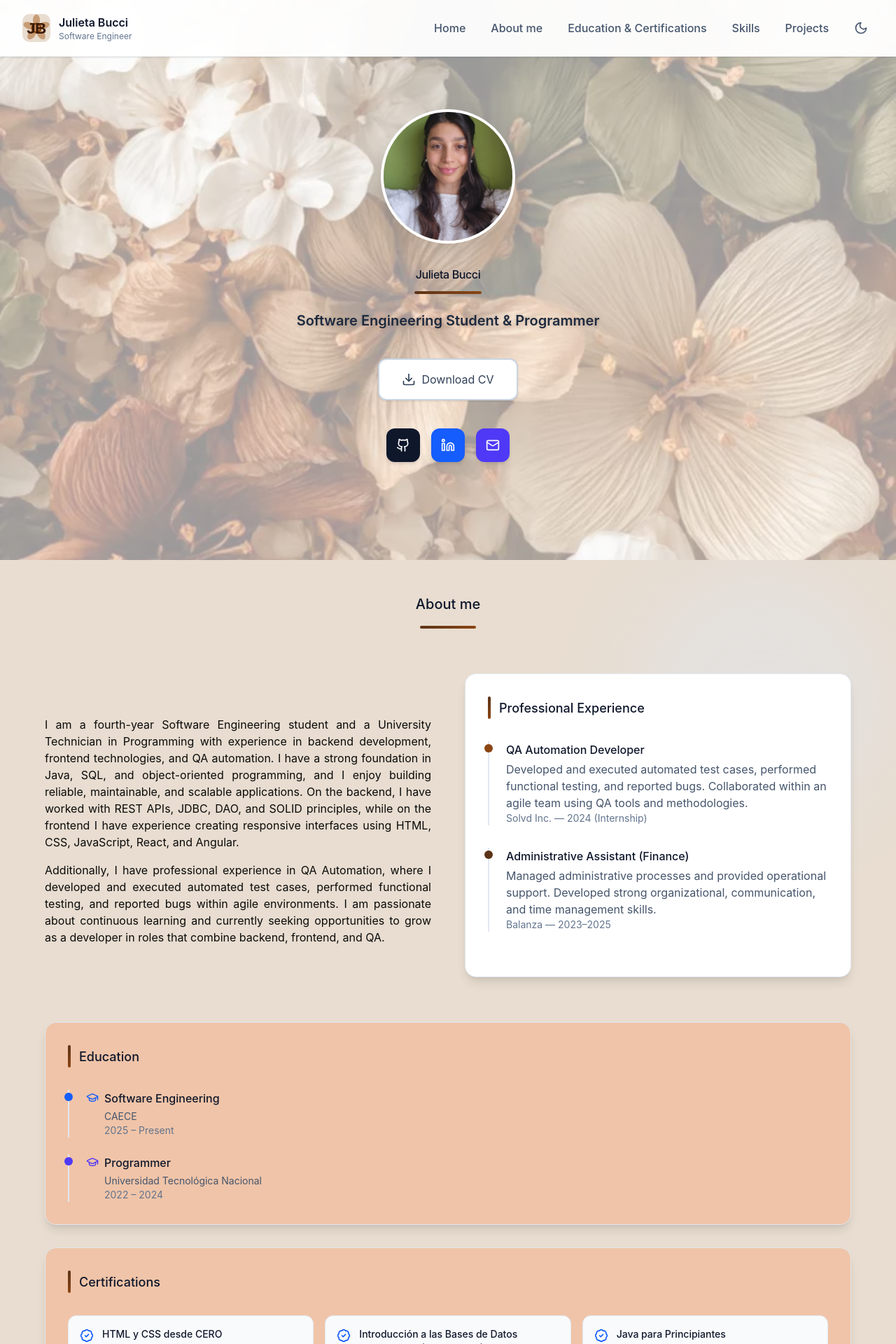
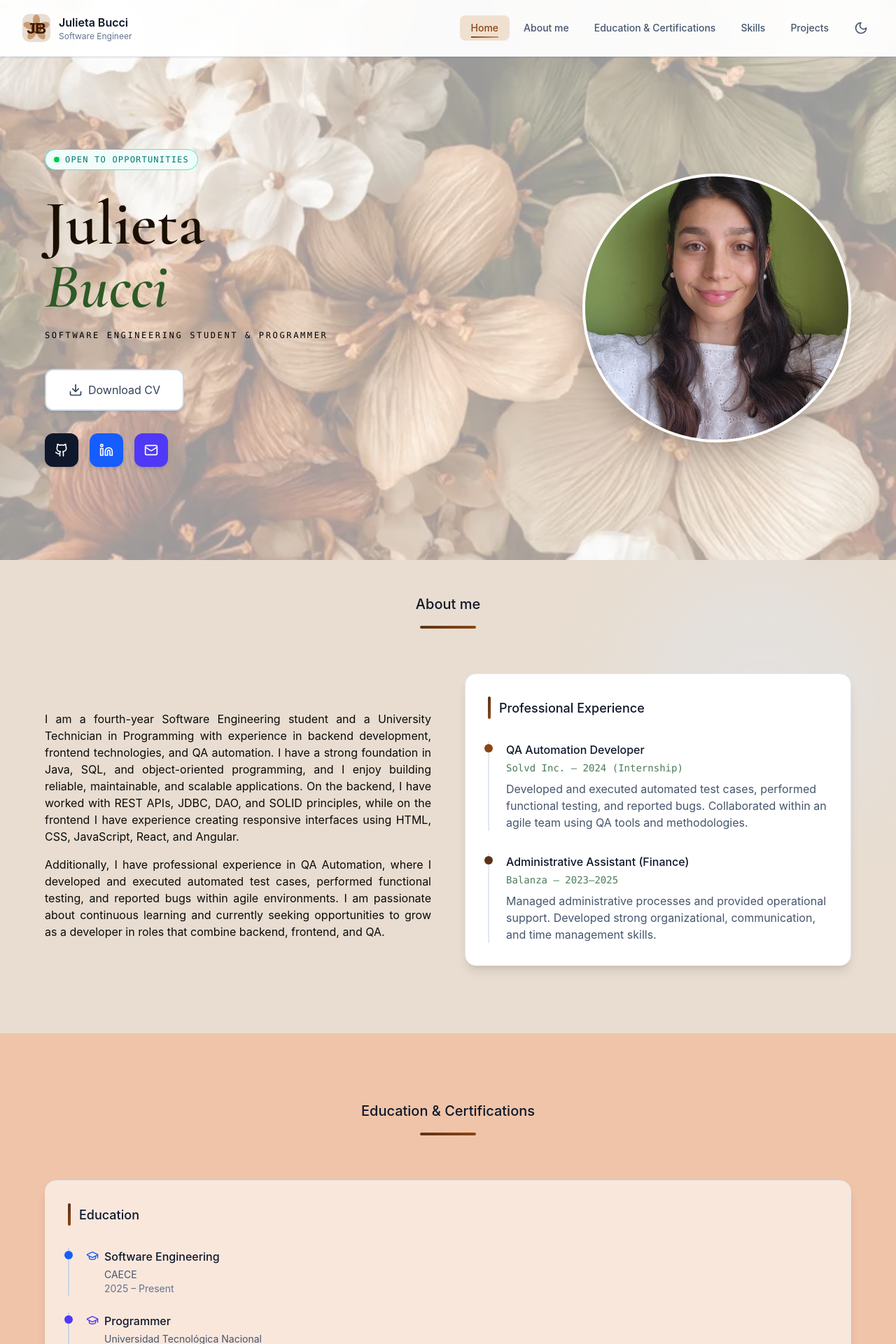
Before and after one commit to julibucci/PersonalPage, a React (Vite) app: page / in a window 1280 px wide. Shown: the top 1920 px of the page at 70% size. Built offline with nearby package versions, Linux system fonts and the light colour scheme.

Commit message:
Improved visual effects

```diff
--- a/index.html
+++ b/index.html
@@ -6,6 +6,9 @@
       <meta name="viewport" content="width=device-width, initial-scale=1.0" />
       <link rel="icon" type="image/svg+xml" href="/favicon.svg" />
       <title>Julieta Bucci — Software Engineer</title>
+      <link rel="preconnect" href="https://fonts.googleapis.com">
+      <link rel="preconnect" href="https://fonts.gstatic.com" crossorigin>
+      <link href="https://fonts.googleapis.com/css2?family=Cormorant+Garamond:ital,wght@0,600;1,600&display=swap" rel="stylesheet">
       <style>html, body { height: 100%; margin: 0; } #root { height: 100%; }</style>
     </head>
 
--- a/src/app/components/About.tsx
+++ b/src/app/components/About.tsx
@@ -1,8 +1,9 @@
 import { BadgeCheck, ExternalLink, GraduationCap } from 'lucide-react';
 
 export function About() {
-
   return (
+    <>
+      {/* About Me + Professional Experience */}
       <section id="sobre-mi" className="pt-12 pb-24 px-4 sm:px-6 lg:px-8 bg-[#e8ddd0] dark:bg-slate-900 relative overflow-hidden">
         <div className="absolute top-0 right-0 w-96 h-96 bg-blue-100 dark:bg-blue-900/20 rounded-full filter blur-3xl opacity-30" />
         <div className="max-w-6xl mx-auto relative z-10">
@@ -11,13 +12,12 @@ export function About() {
             <div className="h-1 w-20 bg-gradient-to-r from-[#5C3317] to-[#8B4513] mx-auto rounded-full" />
           </div>
 
-        <div className="grid md:grid-cols-2 gap-12 items-center mb-16">
+          <div className="grid md:grid-cols-2 gap-12 items-center">
             <div>
               <p className="text-foreground mb-4"></p>
               <p className="text-foreground mb-4 text-justify">
                 I am a fourth-year Software Engineering student and a University Technician in Programming with experience in backend development, frontend technologies, and QA automation. I have a strong foundation in Java, SQL, and object-oriented programming, and I enjoy building reliable, maintainable, and scalable applications. On the backend, I have worked with REST APIs, JDBC, DAO, and SOLID principles,
                 while on the frontend I have experience creating responsive interfaces using HTML, CSS, JavaScript, React, and Angular.
-
               </p>
               <p className="text-foreground text-justify">
                 Additionally, I have professional experience in QA Automation, where I developed and executed automated test cases, performed functional
@@ -35,32 +35,37 @@ export function About() {
                 <div className="relative pl-6 border-l-2 border-slate-200 dark:border-slate-600">
                   <div className="absolute left-0 top-1 w-3 h-3 bg-[#8B4513] rounded-full -translate-x-[7px]" />
                   <h4 className="text-slate-900 dark:text-white mb-1">QA Automation Developer</h4>
+                  <p className="text-sm font-mono text-[#4a7c59] dark:text-[#6aaa80] mb-2">Solvd Inc. — 2024 (Internship)</p>
                   <p className="text-slate-600 dark:text-slate-300">Developed and executed automated test cases, performed functional testing, and reported bugs. Collaborated within an agile team using QA tools and methodologies.</p>
-                <p className="text-sm text-slate-500 dark:text-slate-400">Solvd Inc. — 2024 (Internship)</p>
                 </div>
                 <div className="relative pl-6 border-l-2 border-slate-200 dark:border-slate-600">
                   <div className="absolute left-0 top-1 w-3 h-3 bg-[#5C3317] rounded-full -translate-x-[7px]" />
                   <h4 className="text-slate-900 dark:text-white mb-1">Administrative Assistant (Finance)</h4>
+                  <p className="text-sm font-mono text-[#4a7c59] dark:text-[#6aaa80] mb-2">Balanza — 2023–2025</p>
                   <p className="text-slate-600 dark:text-slate-300">Managed administrative processes and provided operational support. Developed strong organizational, communication, and time management skills.</p>
-                <p className="text-sm text-slate-500 dark:text-slate-400">Balanza — 2023–2025</p>
-              </div>
-              <div className="relative pl-6 border-l-2 border-slate-200 dark:border-slate-600">
-
-
-
-
                 </div>
               </div>
             </div>
           </div>
+        </div>
+      </section>
 
-        <div id="education" className="bg-[#f0c4a8] dark:bg-slate-800 rounded-2xl p-8 border border-slate-200 dark:border-slate-700 shadow-lg mb-8">
+      {/* Education & Certifications */}
+      <section id="education" className="py-24 px-4 sm:px-6 lg:px-8 bg-[#f0c4a8] dark:bg-slate-800 relative overflow-hidden">
+        <div className="absolute bottom-0 left-0 w-96 h-96 bg-[#8B4513]/10 rounded-full filter blur-3xl" />
+        <div className="max-w-6xl mx-auto relative z-10">
+          <div className="text-center mb-16">
+            <h2 className="text-slate-900 dark:text-white mb-4">Education & Certifications</h2>
+            <div className="h-1 w-20 bg-gradient-to-r from-[#5C3317] to-[#8B4513] mx-auto rounded-full" />
+          </div>
+
+          <div className="bg-white/60 dark:bg-slate-700/50 rounded-2xl p-8 border border-slate-200 dark:border-slate-600 shadow-lg mb-8">
             <h3 className="text-slate-900 dark:text-white mb-8 flex items-center gap-3">
               <div className="w-1 h-8 bg-gradient-to-b from-[#5C3317] to-[#8B4513] rounded-full" />
               Education
             </h3>
             <div className="space-y-6">
-            <div className="relative pl-6 border-l-2 border-slate-200 dark:border-slate-600">
+              <div className="relative pl-6 border-l-2 border-slate-300 dark:border-slate-600">
                 <div className="absolute left-0 top-1 w-3 h-3 bg-blue-600 rounded-full -translate-x-[7px]" />
                 <div className="flex items-start gap-2">
                   <GraduationCap className="text-blue-600 dark:text-blue-400 flex-shrink-0 mt-0.5" size={18} />
@@ -71,7 +76,7 @@ export function About() {
                   </div>
                 </div>
               </div>
-            <div className="relative pl-6 border-l-2 border-slate-200 dark:border-slate-600">
+              <div className="relative pl-6 border-l-2 border-slate-300 dark:border-slate-600">
                 <div className="absolute left-0 top-1 w-3 h-3 bg-indigo-600 rounded-full -translate-x-[7px]" />
                 <div className="flex items-start gap-2">
                   <GraduationCap className="text-indigo-600 dark:text-indigo-400 flex-shrink-0 mt-0.5" size={18} />
@@ -85,7 +90,7 @@ export function About() {
             </div>
           </div>
 
-        <div id="certifications" className="bg-[#f0c4a8] dark:bg-slate-800 rounded-2xl p-8 border border-slate-200 dark:border-slate-700 shadow-lg mb-16">
+          <div id="certifications" className="bg-white/60 dark:bg-slate-700/50 rounded-2xl p-8 border border-slate-200 dark:border-slate-600 shadow-lg">
             <h3 className="text-slate-900 dark:text-white mb-8 flex items-center gap-3">
               <div className="w-1 h-8 bg-gradient-to-b from-[#5C3317] to-[#8B4513] rounded-full" />
               Certifications
@@ -97,7 +102,7 @@ export function About() {
                 { name: 'Java para Principiantes', issuer: 'TodoCode Academy — Feb 2026', url: 'https://todocodeacademy.com/certificate/java-para-principiantes-7iz/' },
                 { name: 'The Complete Python Developer', issuer: 'Udemy — Oct 2025', url: 'https://www.udemy.com/certificate/UC-ad93d8fe-737a-4c67-a934-97f377761ea0/' },
               ].map((cert, index) => (
-              <div key={index} className="flex items-start gap-3 p-4 rounded-xl bg-slate-50 dark:bg-slate-700 border border-slate-200 dark:border-slate-600">
+                <div key={index} className="flex items-start gap-3 p-4 rounded-xl bg-white dark:bg-slate-700 border border-slate-200 dark:border-slate-600">
                   <BadgeCheck className="text-blue-600 dark:text-blue-400 flex-shrink-0 mt-0.5" size={20} />
                   <div className="flex-1">
                     <p className="text-slate-900 dark:text-white font-medium text-sm">{cert.name}</p>
@@ -118,8 +123,8 @@ export function About() {
               ))}
             </div>
           </div>
-
         </div>
       </section>
+    </>
   );
 }
--- a/src/app/components/Header.tsx
+++ b/src/app/components/Header.tsx
@@ -1,10 +1,28 @@
 import { Menu, X, Sun, Moon } from 'lucide-react';
-import { useState } from 'react';
+import { useState, useEffect } from 'react';
 import { useTheme } from 'next-themes';
+
+const sections = ['inicio', 'sobre-mi', 'education', 'habilidades', 'proyectos'];
 
 export function Header() {
   const [isMenuOpen, setIsMenuOpen] = useState(false);
+  const [activeSection, setActiveSection] = useState('inicio');
   const { theme, setTheme } = useTheme();
+
+  useEffect(() => {
+    const handleScroll = () => {
+      const scrollY = window.scrollY + 120;
+      let current = 'inicio';
+      for (const id of sections) {
+        const el = document.getElementById(id);
+        if (el && el.offsetTop <= scrollY) current = id;
+      }
+      setActiveSection(current);
+    };
+    window.addEventListener('scroll', handleScroll, { passive: true });
+    handleScroll();
+    return () => window.removeEventListener('scroll', handleScroll);
+  }, []);
 
   const scrollToSection = (id: string) => {
     const element = document.getElementById(id);
@@ -16,8 +34,21 @@ export function Header() {
     setIsMenuOpen(false);
   };
 
-  const navBtn = "px-4 py-2 text-slate-600 dark:text-slate-300 hover:text-blue-600 dark:hover:text-blue-400 transition-colors relative group rounded-lg hover:bg-blue-50 dark:hover:bg-blue-900/30";
-  const underline = <span className="absolute bottom-1 left-4 right-4 h-0.5 bg-gradient-to-r from-blue-600 to-indigo-600 scale-x-0 group-hover:scale-x-100 transition-transform origin-left"></span>;
+  const navBtn = (id: string) =>
+    `px-4 py-2 transition-colors relative group rounded-lg text-sm font-medium ` +
+    (activeSection === id
+      ? 'text-[#8B4513] dark:text-amber-400 bg-[#f0e0d0] dark:bg-amber-900/30'
+      : 'text-slate-600 dark:text-slate-300 hover:text-[#8B4513] dark:hover:text-amber-400 hover:bg-[#f0e0d0] dark:hover:bg-amber-900/20');
+
+  const underline = (id: string) => (
+    <span className={`absolute bottom-1 left-4 right-4 h-0.5 bg-gradient-to-r from-[#8B4513] to-[#c4956a] transition-transform origin-left ${activeSection === id ? 'scale-x-100' : 'scale-x-0 group-hover:scale-x-100'}`} />
+  );
+
+  const mobileBtn = (id: string) =>
+    `transition-colors text-left px-4 py-2 rounded-lg text-sm font-medium ` +
+    (activeSection === id
+      ? 'text-[#8B4513] dark:text-amber-400 bg-[#f0e0d0] dark:bg-amber-900/30'
+      : 'text-slate-600 dark:text-slate-300 hover:text-[#8B4513] dark:hover:text-amber-400 hover:bg-[#f0e0d0] dark:hover:bg-amber-900/20');
 
   return (
     <header className="fixed top-0 left-0 right-0 bg-white/95 dark:bg-slate-900/95 backdrop-blur-xl z-50 border-b border-slate-200/60 dark:border-slate-700/60 shadow-sm">
@@ -35,20 +66,20 @@ export function Header() {
 
           <div className="hidden md:block">
             <div className="flex items-center gap-1">
-              <button onClick={() => scrollToSection('inicio')} className={navBtn}>
-                Home{underline}
+              <button onClick={() => scrollToSection('inicio')} className={navBtn('inicio')}>
+                Home{underline('inicio')}
               </button>
-              <button onClick={() => scrollToSection('sobre-mi')} className={navBtn}>
-                About me{underline}
+              <button onClick={() => scrollToSection('sobre-mi')} className={navBtn('sobre-mi')}>
+                About me{underline('sobre-mi')}
               </button>
-              <button onClick={() => scrollToSection('education')} className={navBtn}>
-                Education & Certifications{underline}
+              <button onClick={() => scrollToSection('education')} className={navBtn('education')}>
+                Education & Certifications{underline('education')}
               </button>
-              <button onClick={() => scrollToSection('habilidades')} className={navBtn}>
-                Skills{underline}
+              <button onClick={() => scrollToSection('habilidades')} className={navBtn('habilidades')}>
+                Skills{underline('habilidades')}
               </button>
-              <button onClick={() => scrollToSection('proyectos')} className={navBtn}>
-                Projects{underline}
+              <button onClick={() => scrollToSection('proyectos')} className={navBtn('proyectos')}>
+                Projects{underline('proyectos')}
               </button>
               <button
                 onClick={() => setTheme(theme === 'dark' ? 'light' : 'dark')}
@@ -80,21 +111,11 @@ export function Header() {
         {isMenuOpen && (
           <div className="md:hidden pb-4 border-t border-slate-200 dark:border-slate-700 mt-2 pt-4">
             <div className="flex flex-col gap-2">
-              <button onClick={() => scrollToSection('inicio')} className="text-slate-600 dark:text-slate-300 hover:text-blue-600 dark:hover:text-blue-400 hover:bg-blue-50 dark:hover:bg-blue-900/30 transition-colors text-left px-4 py-2 rounded-lg">
-                Home
-              </button>
-              <button onClick={() => scrollToSection('sobre-mi')} className="text-slate-600 dark:text-slate-300 hover:text-blue-600 dark:hover:text-blue-400 hover:bg-blue-50 dark:hover:bg-blue-900/30 transition-colors text-left px-4 py-2 rounded-lg">
-                About me
-              </button>
-              <button onClick={() => scrollToSection('education')} className="text-slate-600 dark:text-slate-300 hover:text-blue-600 dark:hover:text-blue-400 hover:bg-blue-50 dark:hover:bg-blue-900/30 transition-colors text-left px-4 py-2 rounded-lg">
-                Education & Certifications
-              </button>
-              <button onClick={() => scrollToSection('habilidades')} className="text-slate-600 dark:text-slate-300 hover:text-blue-600 dark:hover:text-blue-400 hover:bg-blue-50 dark:hover:bg-blue-900/30 transition-colors text-left px-4 py-2 rounded-lg">
-                Skills
-              </button>
-              <button onClick={() => scrollToSection('proyectos')} className="text-slate-600 dark:text-slate-300 hover:text-blue-600 dark:hover:text-blue-400 hover:bg-blue-50 dark:hover:bg-blue-900/30 transition-colors text-left px-4 py-2 rounded-lg">
-                Projects
-              </button>
+              <button onClick={() => scrollToSection('inicio')} className={mobileBtn('inicio')}>Home</button>
+              <button onClick={() => scrollToSection('sobre-mi')} className={mobileBtn('sobre-mi')}>About me</button>
+              <button onClick={() => scrollToSection('education')} className={mobileBtn('education')}>Education & Certifications</button>
+              <button onClick={() => scrollToSection('habilidades')} className={mobileBtn('habilidades')}>Skills</button>
+              <button onClick={() => scrollToSection('proyectos')} className={mobileBtn('proyectos')}>Projects</button>
             </div>
           </div>
         )}
--- a/src/app/components/Hero.tsx
+++ b/src/app/components/Hero.tsx
@@ -6,47 +6,64 @@ export function Hero() {
   return (
     <section
       id="inicio"
-      className="min-h-screen flex items-center justify-center px-4 sm:px-6 lg:px-8 pt-16 relative overflow-hidden"
+      className="min-h-screen flex items-center px-4 sm:px-6 lg:px-8 pt-20 relative overflow-hidden"
       style={{ backgroundImage: `url(${heroBg})`, backgroundSize: 'cover', backgroundPosition: 'center' }}
     >
       <div className="absolute inset-0 bg-white/60 dark:bg-slate-900/80" />
 
-      <div className="max-w-5xl mx-auto relative z-10">
-        <div className="text-center mb-12">
-          <div className="relative inline-block mb-8">
-            <div className="w-48 h-48 rounded-full overflow-hidden shadow-2xl border-4 border-white dark:border-slate-700">
-              <img
-                src={profileImage}
-                alt="Julieta Bucci"
-                className="w-full h-full object-cover"
-              />
+      <div className="max-w-6xl mx-auto w-full relative z-10">
+        <div className="grid md:grid-cols-2 gap-12 items-center">
+
+          {/* Left column */}
+          <div className="flex flex-col items-start">
+
+            {/* Pill badge */}
+            <div className="inline-flex items-center gap-2 px-3 py-1.5 rounded-full border border-teal-300 bg-teal-50 dark:bg-teal-900/30 dark:border-teal-700 mb-8">
+              <span className="relative flex h-2 w-2">
+                <span className="animate-ping absolute inline-flex h-full w-full rounded-full bg-green-400 opacity-75" />
+                <span className="relative inline-flex h-2 w-2 rounded-full bg-green-500" />
+              </span>
+              <span className="text-teal-700 dark:text-teal-300 text-xs font-mono uppercase tracking-widest">Open to Opportunities</span>
             </div>
 
-          </div>
+            {/* Name */}
+            <h1
+              className="leading-none mb-4"
+              style={{ fontFamily: "'Cormorant Garamond', serif" }}
+            >
+              <span
+                className="block text-[#1a0f00] dark:text-white font-semibold"
+                style={{ fontSize: 'clamp(56px, 7.5vw, 90px)' }}
+              >
+                Julieta
+              </span>
+              <span
+                className="block italic text-[#2d5a27] dark:text-green-400 font-semibold"
+                style={{ fontSize: 'clamp(56px, 7.5vw, 90px)' }}
+              >
+                Bucci
+              </span>
+            </h1>
 
-          <div className="mb-6">
-            <h1 className="mb-3 text-slate-900 dark:text-white tracking-tight">Julieta Bucci</h1>
-            <div className="h-1 w-24 bg-gradient-to-r from-[#5C3317] to-[#8B4513] mx-auto rounded-full mb-6" />
-            <p className="text-xl font-semibold text-slate-800 dark:text-slate-300 mb-4 drop-shadow-sm">Software Engineering Student & Programmer</p>
-            <div className="flex items-center justify-center gap-6 text-slate-500 dark:text-slate-400">
+            {/* Subtitle */}
+            <p className="font-mono uppercase tracking-[0.22em] text-xs text-black dark:text-slate-200 mb-10">
+              Software Engineering Student &amp; Programmer
+            </p>
 
-            </div>
-          </div>
-
-
-
-          <div className="flex flex-wrap justify-center gap-4 mb-10">
+            {/* Download CV */}
+            <div className="flex flex-wrap gap-4 mb-8">
               <a
                 href="/BucciJulieta-CV.pdf"
                 download="BucciJulieta-CV.pdf"
-              className="inline-flex items-center gap-2 px-8 py-4 bg-white dark:bg-slate-800 border-2 border-slate-300 dark:border-slate-600 text-slate-700 dark:text-slate-200 rounded-xl hover:border-blue-600 dark:hover:border-blue-500 hover:text-blue-600 dark:hover:text-blue-400 transition-all shadow-sm hover:shadow-md"
+                className="inline-flex items-center gap-2 px-8 py-4 bg-white dark:bg-slate-800 border-2 border-slate-300 dark:border-slate-600 text-slate-700 dark:text-slate-200 rounded-xl hover:border-[#8B4513] dark:hover:border-amber-500 hover:text-[#8B4513] dark:hover:text-amber-400 transition-all shadow-sm hover:shadow-md"
               >
                 <Download size={20} />
                 <span>Download CV</span>
               </a>
             </div>
 
-          <div className="flex justify-center gap-4">
+            {/* Social icons */}
+            <div className="flex gap-4">
               <a
                 href="https://github.com/julibucci"
                 target="_blank"
@@ -71,6 +88,19 @@ export function Hero() {
               </a>
             </div>
           </div>
+
+          {/* Right column — photo */}
+          <div className="flex justify-center md:justify-end">
+            <div className="w-64 h-64 sm:w-80 sm:h-80 md:w-96 md:h-96 rounded-full overflow-hidden shadow-2xl border-4 border-white dark:border-slate-700">
+              <img
+                src={profileImage}
+                alt="Julieta Bucci"
+                className="w-full h-full object-cover"
+              />
+            </div>
+          </div>
+
+        </div>
       </div>
     </section>
   );
```
Lines whose indentation alone changed are shown as unchanged.
